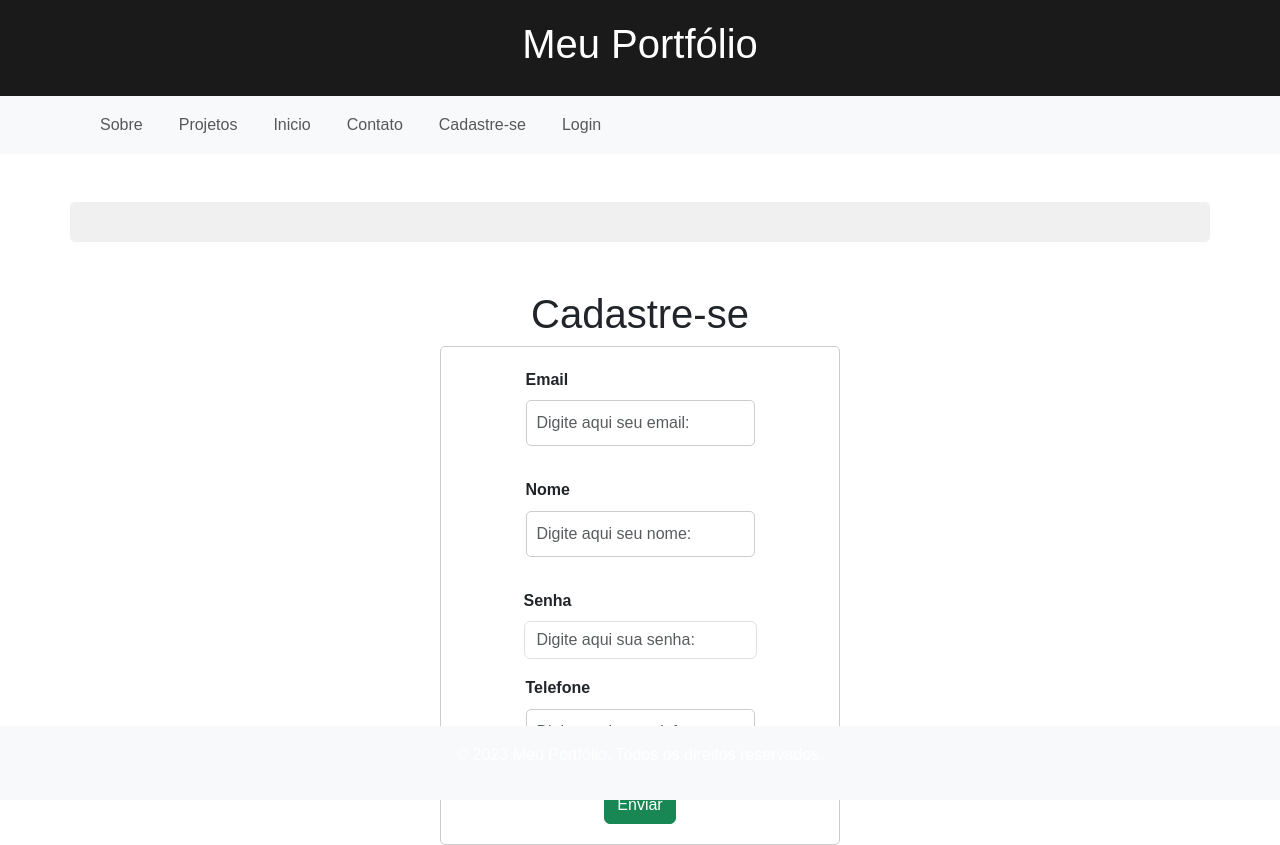
After one commit to josemanoelfigueiredo/meuprojeto, a Flask app: page /cadastro in a window 1280 px wide. The commit adds this page. Run offline with Flask 3, Linux system fonts and the light colour scheme; some libraries are stand-ins or nearby versions.

Commit message:
15/08/2023 implementação

```diff
--- a/app/forms.py
+++ b/app/forms.py
@@ -1,5 +1,5 @@
 from flask_wtf import FlaskForm
-from wtforms import StringField,EmailField,TelField,TextAreaField,SubmitField
+from wtforms import StringField,EmailField,TelField,TextAreaField,SubmitField, PasswordField
 from wtforms.validators import DataRequired
 from flask_wtf.csrf import CSRFProtect
 
@@ -9,4 +9,11 @@ class Contato(FlaskForm):
     email = EmailField('email', validators=[DataRequired()])
     telefone = TelField('telefone', validators=[DataRequired()])
     conteudo = TextAreaField('conteudo')
-    enviar = SubmitField('enviar')
+    enviar = SubmitField('Enviar')
+
+class Cadastro(FlaskForm):
+    nome = StringField('nome', validators=[DataRequired()])
+    email = EmailField('email', validators=[DataRequired()])
+    senha = PasswordField('senha', validators=[DataRequired()])
+    telefone = TelField('telefone', validators=[DataRequired()])
+    enviar = SubmitField('Enviar')
--- a/app/routes.py
+++ b/app/routes.py
@@ -1,9 +1,7 @@
 from app import app,db
 from flask import render_template, url_for, flash, redirect, request
-from app.forms import Contato
-from app.models import ContatoModels
-import time
-
+from app.forms import Contato,Cadastro
+from app.models import ContatoModels, CadastroModels
 
 @app.route('/')
 def index():
@@ -20,6 +18,30 @@ def projeto():
 @app.route('/teste')
 def teste():
     return render_template('teste.html', title = 'Testes')
+
+
+@app.route('/cadastro',  methods=['GET','POST'])
+def cadastro():
+
+    cadastro = Cadastro()
+    if cadastro.validate_on_submit():
+        flash('Cadastro concluido!')
+        nome = cadastro.nome.data
+        email = cadastro.email.data
+        telefone = cadastro.telefone.data
+        senha = cadastro.senha.data
+
+        novo_cadastro = CadastroModels(nome = nome, email = email, telefone = telefone, senha = senha)
+        db.session.add(novo_cadastro)
+        db.session.commit()
+
+    return render_template('cadastro.html', title = 'Cadastre-se', cadastro = cadastro)
+
+@app.route('/login')
+def login():
+    return render_template('login.html', title = 'Login')
+
+
 @app.route('/contato', methods=['GET','POST'])
 def contato():
     dados_formulario = None
--- a/app/templates/base.html
+++ b/app/templates/base.html
@@ -24,6 +24,8 @@
         <li class="nav-item"><a class="nav-link" href="/projeto">Projetos</a></li>
         <li class="nav-item"><a class="nav-link" href="/">Inicio</a></li>
         <li class="nav-item"><a class="nav-link" href="/contato">Contato</a></li>
+        <li class="nav-item"><a class="nav-link" href="/cadastro">Cadastre-se</a></li>
+        <li class="nav-item"><a class="nav-link" href="/login">Login</a></li>
       </ul>
     </div>
   </nav>
--- /dev/null
+++ b/app/templates/cadastro.html
@@ -0,0 +1,41 @@
+{% extends 'base.html' %}
+
+{%  block conteudo %}
+
+{% with mensagens = get_flashed_messages() %}
+      {% if mensagens %}
+        {% for mensagem in mensagens %}
+        <div class="alert alert-sucess" role="alert">
+          {{ mensagem }}
+        </div>
+        {% endfor %}
+      {% endif %}
+{% endwith %}
+
+<section id="cadastro" class="container mt-5"></section>
+<div class="container mt-5">
+    <h1>Cadastre-se</h1>
+    <form method="post">
+        {{cadastro.csrf_token}}
+      <div class="mb-3">
+        <label for="email" class="form-label">Email</label>
+        {{cadastro.email(class="form-control", placeholder="Digite aqui seu email: ")}}
+      </div>
+      <div class="mb-3">
+        <label for="nome" class="form-label">Nome</label>
+        {{cadastro.nome(class="form-control", placeholder="Digite aqui seu nome: " )}}
+      </div>
+      <div class="mb-3">
+        <label for="senha" class="form-label">Senha</label>
+        {{cadastro.senha(class="form-control", placeholder="Digite aqui sua senha: " )}}
+      </div>
+      <div class="mb-3">
+        <label for="telefone" class="form-label">Telefone</label>
+        {{cadastro.telefone(class="form-control", placeholder="Digite aqui seu telefone: " )}}
+      </div>
+      <button type="enviar" class="btn btn-success">Enviar</button>
+    </form>
+  </div>
+</section>
+
+{% endblock %}
```
Also changed, not shown: app/models.py (+10 -0 lines), app/templates/contato.html (+8 -15 lines), app/templates/login.html (added, +26 -0 lines).
